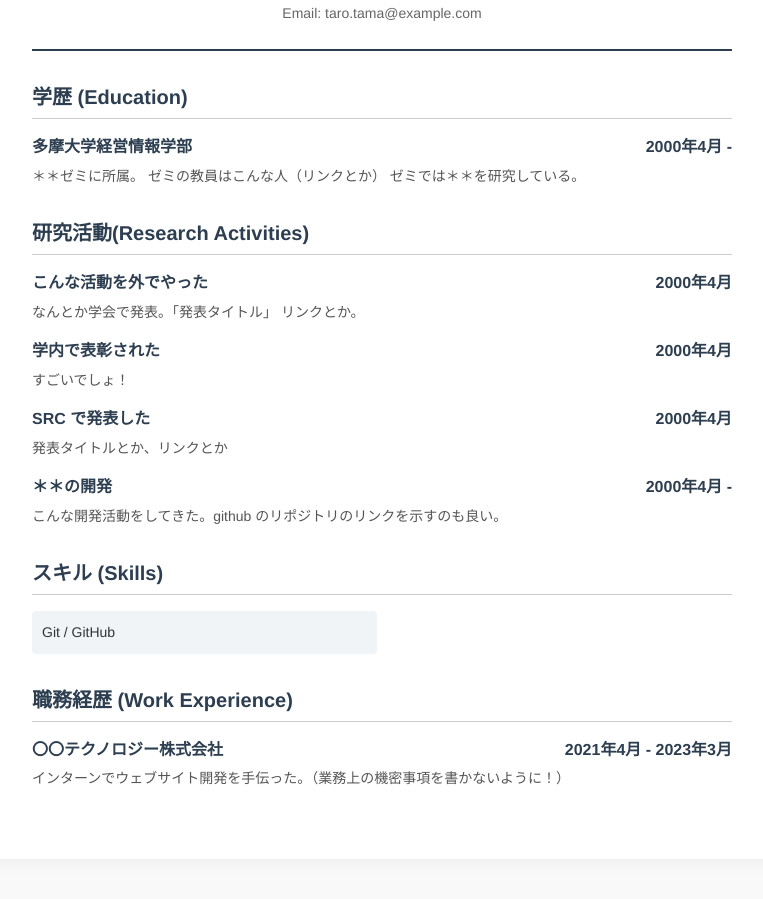
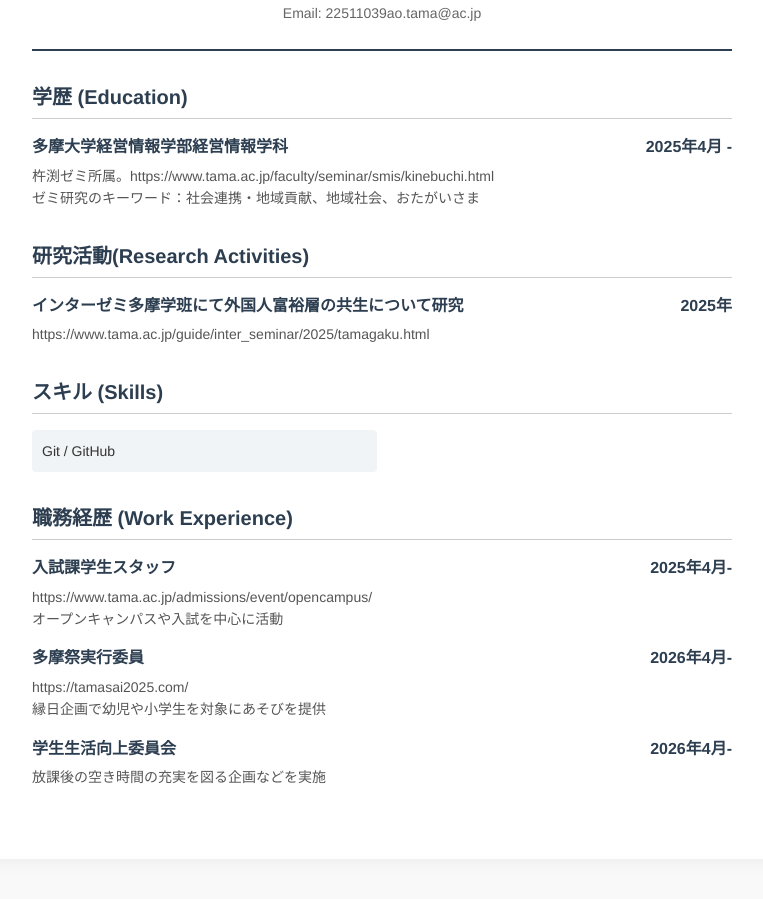
Before and after one commit to AsutoOtsuka/AsutoOtsuka.github.io, a plain HTML site: page index.html in a window 1280 px wide. Shown: the part 143-1042 px from the top of the page, without its empty margins (258-1021 px from the left). Drawn offline with Linux system fonts and the light colour scheme.

Commit message:
ページ内容の追加

```diff
--- a/index.html
+++ b/index.html
@@ -10,20 +10,19 @@
 
 <div class="cv-container">
     <div class="header">
-        <h1>出原至道 (TAMA Taro)</h1>
-        <p>Email: taro.tama@example.com</p>
+        <h1>大塚 飛翔 (Asuto Otsuka)</h1>
+        <p>Email: 22511039ao.tama@ac.jp</p>
     </div>
 
     <h2>学歴 (Education)</h2>
     <div class="section-content">
         <div class="item-header">
-            <span>多摩大学経営情報学部</span>
-            <span>2000年4月 - </span>
+            <span>多摩大学経営情報学部経営情報学科</span>
+            <span>2025年4月 - </span>
         </div>
         <div class="item-desc">
-            ＊＊ゼミに所属。
-            ゼミの教員はこんな人（リンクとか）
-            ゼミでは＊＊を研究している。
+            杵渕ゼミ所属。https://www.tama.ac.jp/faculty/seminar/smis/kinebuchi.html <br>
+            ゼミ研究のキーワード：社会連携・地域貢献、地域社会、おたがいさま
         </div>
     </div>
 
@@ -31,32 +30,12 @@
     <div class="section-content">
 
         <div class="item-header">
-            <span>こんな活動を外でやった</span>
-            <span>2000年4月</span>
+            <span>インターゼミ多摩学班にて外国人富裕層の共生について研究
+            </span>
+            <span>2025年</span>
         </div>
         <div class="item-desc">
-            なんとか学会で発表。「発表タイトル」
-            リンクとか。
-        </div>
-
-        <div class="item-header">
-            <span>学内で表彰された</span>
-            <span>2000年4月</span>
-        </div>
-        <div class="item-desc">すごいでしょ！</div>
-
-        <div class="item-header">
-            <span>SRC で発表した</span>
-            <span>2000年4月</span>
-        </div>
-        <div class="item-desc">発表タイトルとか、リンクとか</div>
-
-        <div class="item-header">
-            <span>＊＊の開発</span>
-            <span>2000年4月 -</span>
-        </div>
-        <div class="item-desc">
-            こんな開発活動をしてきた。github のリポジトリのリンクを示すのも良い。
+            https://www.tama.ac.jp/guide/inter_seminar/2025/tamagaku.html
         </div>
 
     </div>
@@ -72,11 +51,30 @@
     <h2>職務経歴 (Work Experience)</h2>
     <div class="section-content">
         <div class="item-header">
-            <span>〇〇テクノロジー株式会社</span>
-            <span>2021年4月 - 2023年3月</span>
+            <span>入試課学生スタッフ</span>
+            <span>2025年4月-
+            </span>
         </div>
         <div class="item-desc">
-            インターンでウェブサイト開発を手伝った。（業務上の機密事項を書かないように！）
+            https://www.tama.ac.jp/admissions/event/opencampus/<br>
+            オープンキャンパスや入試を中心に活動
+        </div>
+        <div class="item-header">
+            <span>多摩祭実行委員</span>
+            <span>2026年4月-
+            </span>
+        </div>
+        <div class="item-desc">
+            https://tamasai2025.com/<br>
+            縁日企画で幼児や小学生を対象にあそびを提供
+        </div>
+         <div class="item-header">
+            <span>学生生活向上委員会</span>
+            <span>2026年4月-
+            </span>
+        </div>
+        <div class="item-desc">
+            放課後の空き時間の充実を図る企画などを実施
         </div>
     </div>
 
```
